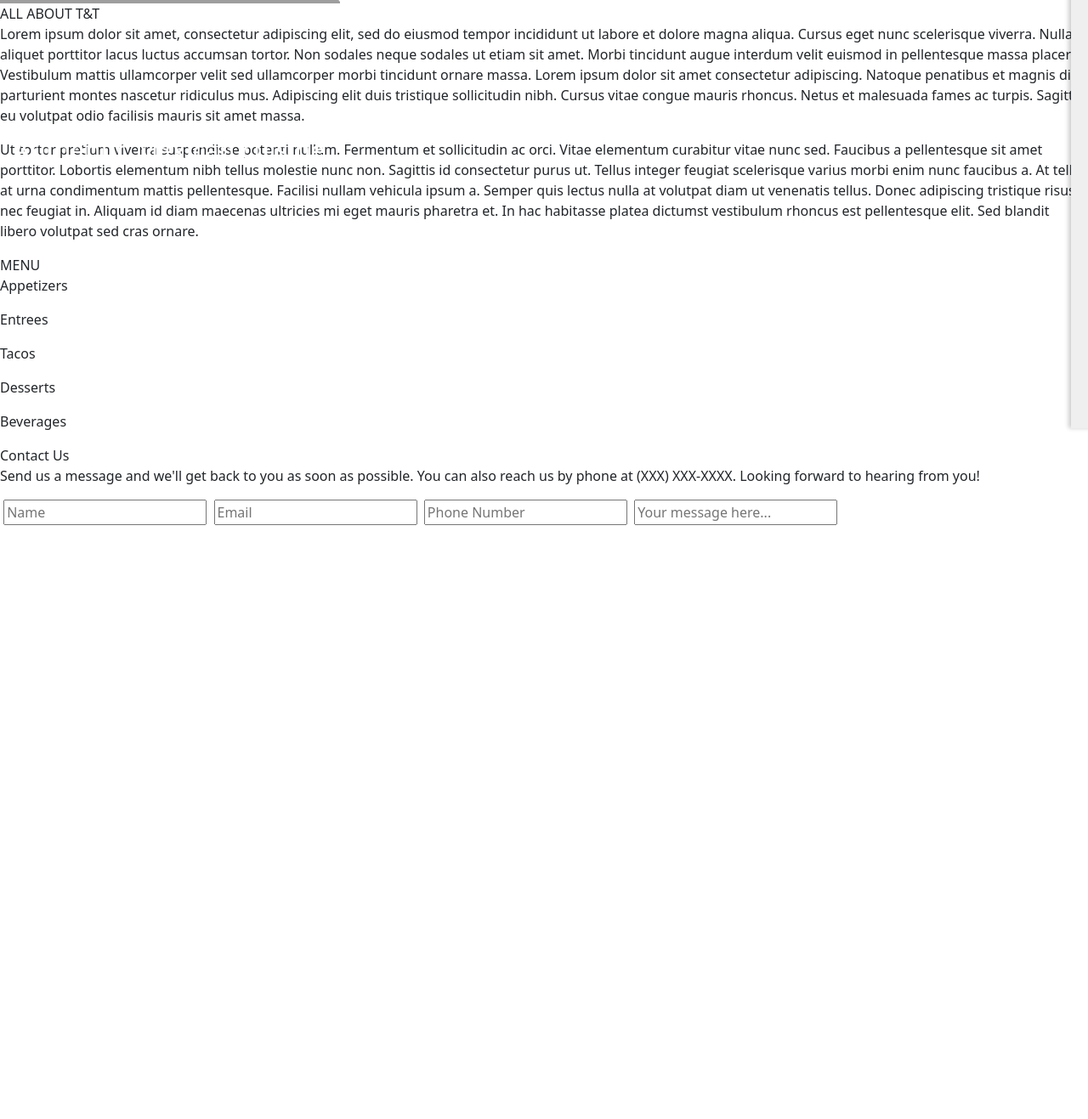
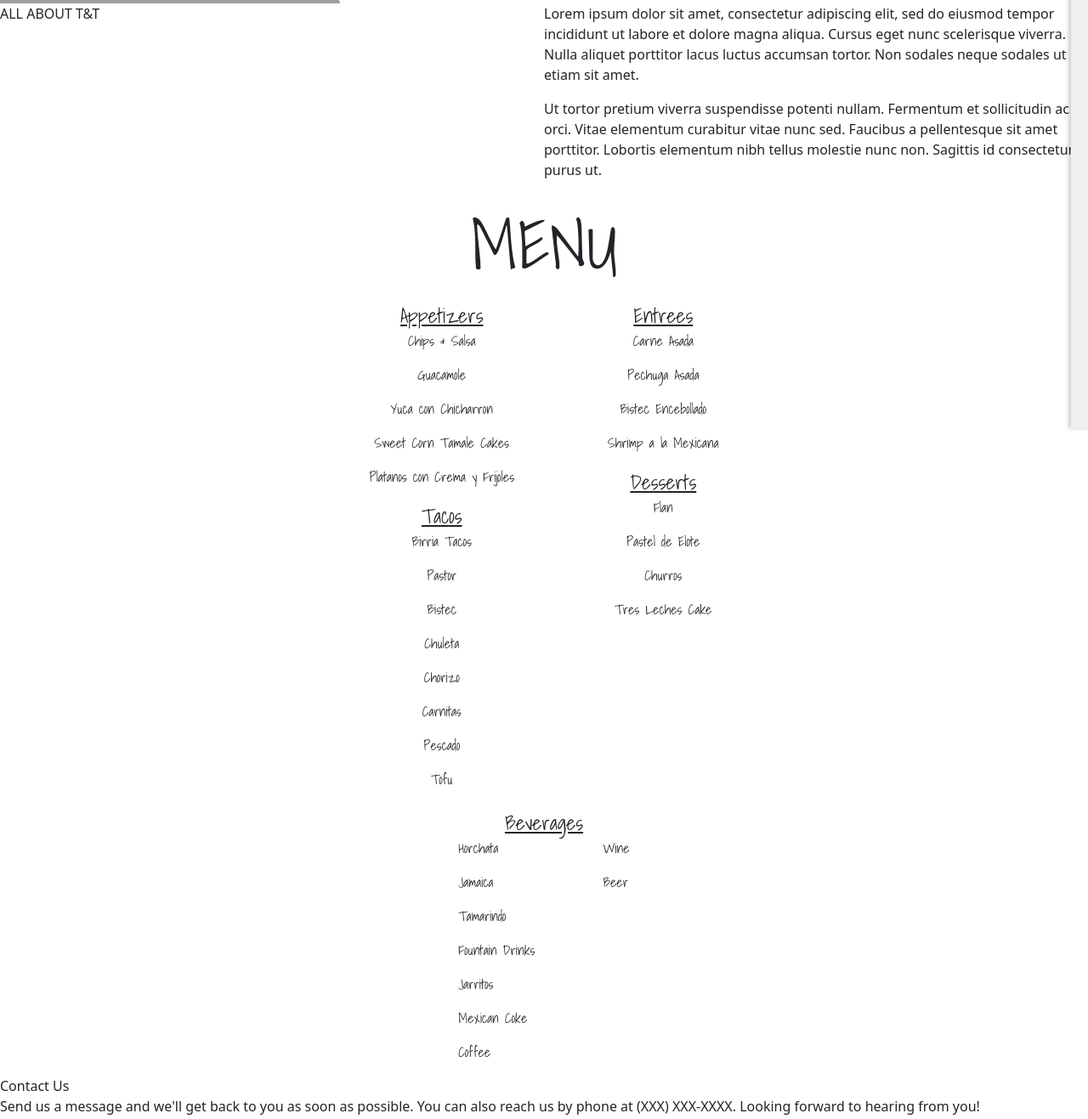
Before and after one commit to ablizben/taco-tequila-restaurant, a plain HTML site: page index.html in a window 1280 px wide. Shown: the part 296-1613 px from the top of the page at 85% size. Before the commit the page ends 914 px from the top, so only its background shows below. Drawn offline with nearby package versions, Linux system fonts and the light colour scheme; grey boxes are pictures that could not be loaded.

Commit message:
editing menu content: adding flexbox and other css

```diff
--- a/index.html
+++ b/index.html
@@ -10,6 +10,8 @@
     <link href="https://cdn.jsdelivr.net/npm/bootstrap@5.0.0-beta3/dist/css/bootstrap.min.css" rel="stylesheet"
         integrity="sha384-eOJMYsd53ii+scO/bJGFsiCZc+5NDVN2yr8+0RDqr0Ql0h+rP48ckxlpbzKgwra6" crossorigin="anonymous">
     <script src="https://ajax.googleapis.com/ajax/libs/jquery/3.2.1/jquery.min.js"></script>
+    <link rel="preconnect" href="https://fonts.gstatic.com">
+    <link href="https://fonts.googleapis.com/css2?family=Shadows+Into+Light&display=swap" rel="stylesheet">
 </head>
 
 <body>
@@ -41,70 +43,82 @@
         <div class="right-container">
             <p>
                 Lorem ipsum dolor sit amet, consectetur adipiscing elit, sed do eiusmod tempor incididunt ut labore et
-                dolore magna aliqua.
-                Cursus eget nunc scelerisque viverra. Nulla aliquet porttitor lacus luctus accumsan tortor. Non sodales
-                neque sodales ut etiam
-                sit amet. Morbi tincidunt augue interdum velit euismod in pellentesque massa placerat. Vestibulum mattis
-                ullamcorper velit sed
-                ullamcorper morbi tincidunt ornare massa. Lorem ipsum dolor sit amet consectetur adipiscing. Natoque
-                penatibus et magnis dis
-                parturient montes nascetur ridiculus mus. Adipiscing elit duis tristique sollicitudin nibh. Cursus vitae
-                congue mauris rhoncus.
-                Netus et malesuada fames ac turpis. Sagittis eu volutpat odio facilisis mauris sit amet massa.
+                dolore magna aliqua. Cursus eget nunc scelerisque viverra. Nulla aliquet porttitor lacus luctus accumsan
+                tortor.
+                Non sodales neque sodales ut etiam sit amet.
             </p>
 
             <p>
                 Ut tortor pretium viverra suspendisse potenti nullam. Fermentum et sollicitudin ac orci. Vitae elementum
-                curabitur vitae nunc sed.
-                Faucibus a pellentesque sit amet porttitor. Lobortis elementum nibh tellus molestie nunc non. Sagittis
-                id consectetur purus ut.
-                Tellus integer feugiat scelerisque varius morbi enim nunc faucibus a. At tellus at urna condimentum
-                mattis pellentesque. Facilisi
-                nullam vehicula ipsum a. Semper quis lectus nulla at volutpat diam ut venenatis tellus. Donec adipiscing
-                tristique risus nec
-                feugiat in. Aliquam id diam maecenas ultricies mi eget mauris pharetra et. In hac habitasse platea
-                dictumst vestibulum rhoncus est
-                pellentesque elit. Sed blandit libero volutpat sed cras ornare.
+                curabitur vitae nunc sed. Faucibus a pellentesque sit amet porttitor. Lobortis elementum nibh tellus
+                molestie nunc non.
+                Sagittis id consectetur purus ut.
             </p>
 
         </div>
     </div>
     <div id="menu-container">
         <div class="menu-header">MENU</div>
+        <div class="menu-submenu">
+            <div class="left-menu">
                 <div class="appetizer-header">Appetizers</div>
                 <div class="appetizer-container">
-            <p></p>
-            <p></p>
-            <p></p>
-            <p></p>
-        </div>
-        <div class="entrees-header">Entrees</div>
-        <div class="tacos-container">
-            <p></p>
-            <p></p>
-            <p></p>
-            <p></p>
+                    <p>Chips & Salsa</p>
+                    <p>Guacamole</p>
+                    <p>Yuca con Chicharron</p>
+                    <p>Sweet Corn Tamale Cakes</p>
+                    <p>Platanos con Crema y Frijoles</p>
                 </div>
                 <div class="tacos-header">Tacos</div>
                 <div class="tacos-container">
-            <p></p>
-            <p></p>
-            <p></p>
-            <p></p>
+                    <p>Birria Tacos</p>
+                    <p>Pastor</p>
+                    <p>Bistec</p>
+                    <p>Chuleta</p>
+                    <p>Chorizo</p>
+                    <p>Carnitas</p>
+                    <p>Pescado</p>
+                    <p>Tofu</p>
                 </div>
+            </div>
+
+            <div class="right-menu">
+                <div class="entrees-header">Entrees</div>
+                <div class="entrees-container">
+                    <p>Carne Asada</p>
+                    <p>Pechuga Asada</p>
+                    <p>Bistec Encebollado</p>
+                    <p>Shrimp a la Mexicana</p>
+                </div>
+
                 <div class="desserts-header">Desserts</div>
                 <div class="desserts-container">
-            <p></p>
-            <p></p>
-            <p></p>
-            <p></p>
+                    <p>Flan</p>
+                    <p>Pastel de Elote</p>
+                    <p>Churros</p>
+                    <p>Tres Leches Cake</p>
                 </div>
+            </div>
+        </div>
+
+
+
+
         <div class="beverages-header">Beverages</div>
         <div class="beverages-container">
-            <p></p>
-            <p></p>
-            <p></p>
-            <p></p>
+            <div class="left-beverage">
+                <p>Horchata</p>
+                <p>Jamaica</p>
+                <p>Tamarindo</p>
+                <p>Fountain Drinks</p>
+                <p>Jarritos</p>
+                <p>Mexican Coke</p>
+                <p>Coffee</p>
+            </div>
+            <div class="right-beverage">
+                <p>Wine</p>
+                <p>Beer</p>
+            </div>
         </div>
     </div>
 
--- a/styles/menu.css
+++ b/styles/menu.css
@@ -77,6 +77,20 @@ body {
 }
 /*# sourceMappingURL=menu.css.map */
 
+/* About Section */
+
+#about-us-container {
+  display: flex;
+}
+
+.about-us-header {
+  width: 50%;
+}
+
+.right-container {
+  width: 50%;
+}
+
 .top-left-first {
   color: white;
   position: absolute;
@@ -100,3 +114,54 @@ body {
   font-size: 30px;
   top: 450px;
 }
+
+/* Menu Section */
+
+#menu-container {
+  font-family: "Shadows Into Light", cursive;
+  display: flex;
+  flex-direction: column;
+  align-items: center;
+}
+
+.menu-header {
+  text-align: center;
+  font-size: 10vh;
+}
+
+.menu-submenu {
+  display: flex;
+  flex-direction: row;
+  text-align: center;
+}
+
+.left-menu {
+  padding: 5px;
+  margin-right: 100px;
+}
+
+.right-menu {
+  padding: 5px;
+}
+
+.appetizer-header {
+  text-align: center;
+}
+
+.appetizer-header,
+.tacos-header,
+.entrees-header,
+.desserts-header,
+.beverages-header {
+  font-size: 3vh;
+  text-decoration: underline;
+}
+
+.beverages-container {
+  display: flex;
+  flex-direction: row;
+}
+
+.left-beverage {
+  margin-right: 80px;
+}
```
Lines whose indentation alone changed are shown as unchanged.
